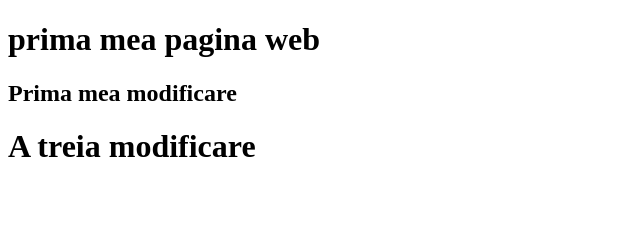
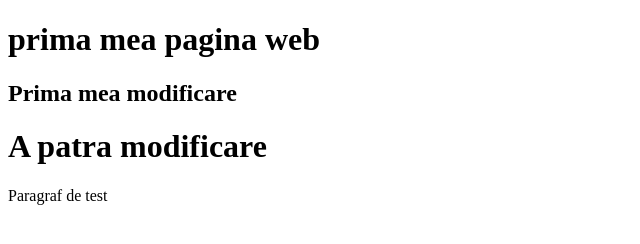
Before and after one commit to mcmariaaa/goitdemoo, a plain HTML site: page index.html in a window 1280 px wide. Shown: the whole page, without its empty margins (0-640 px from the left). Drawn offline with Linux system fonts and the light colour scheme.

Commit message:
Update index.html

```diff
--- a/index.html
+++ b/index.html
@@ -6,6 +6,8 @@
   <body>
     <h1>prima mea pagina web</h1>
     <h2>Prima mea modificare</h2>
-    <h1>A treia modificare</h1>
+    <h1>A patra modificare</h1>
+
+    <p>Paragraf de test</p>
   </body>
 </html>
```
